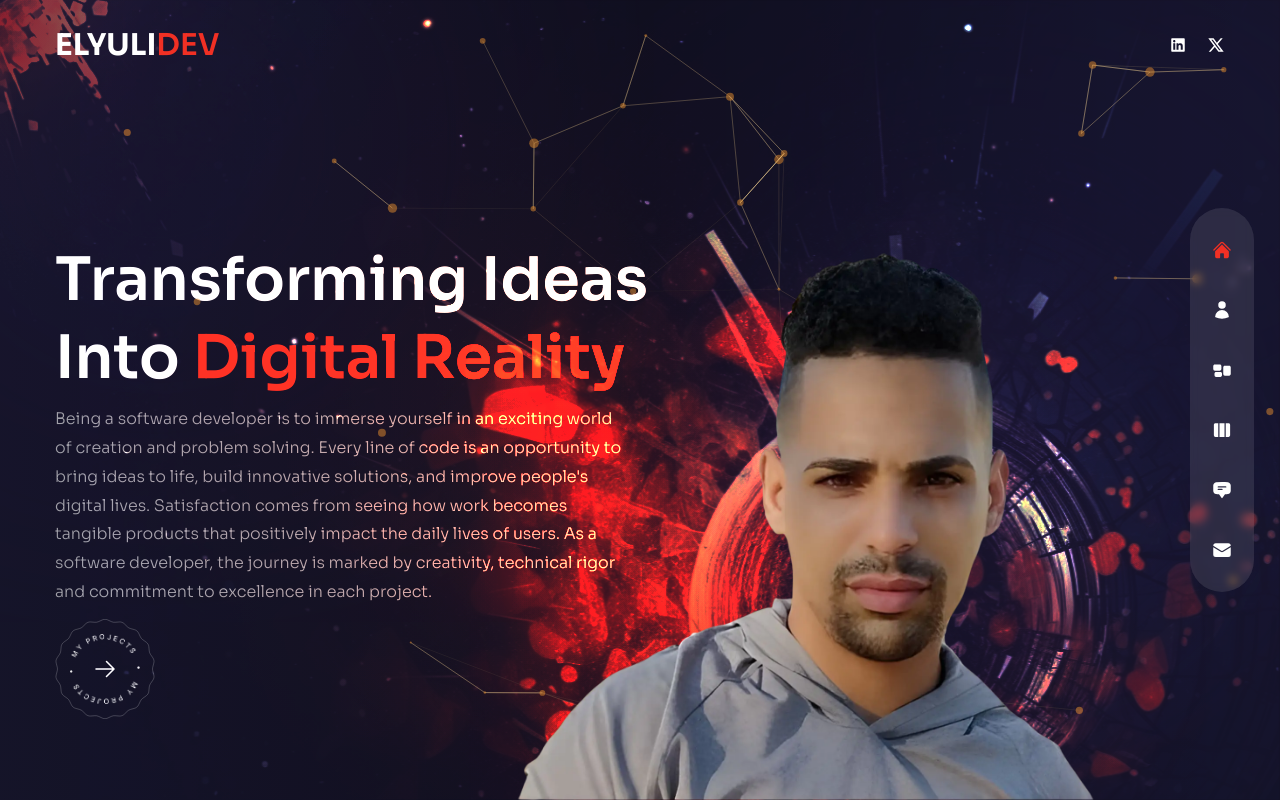
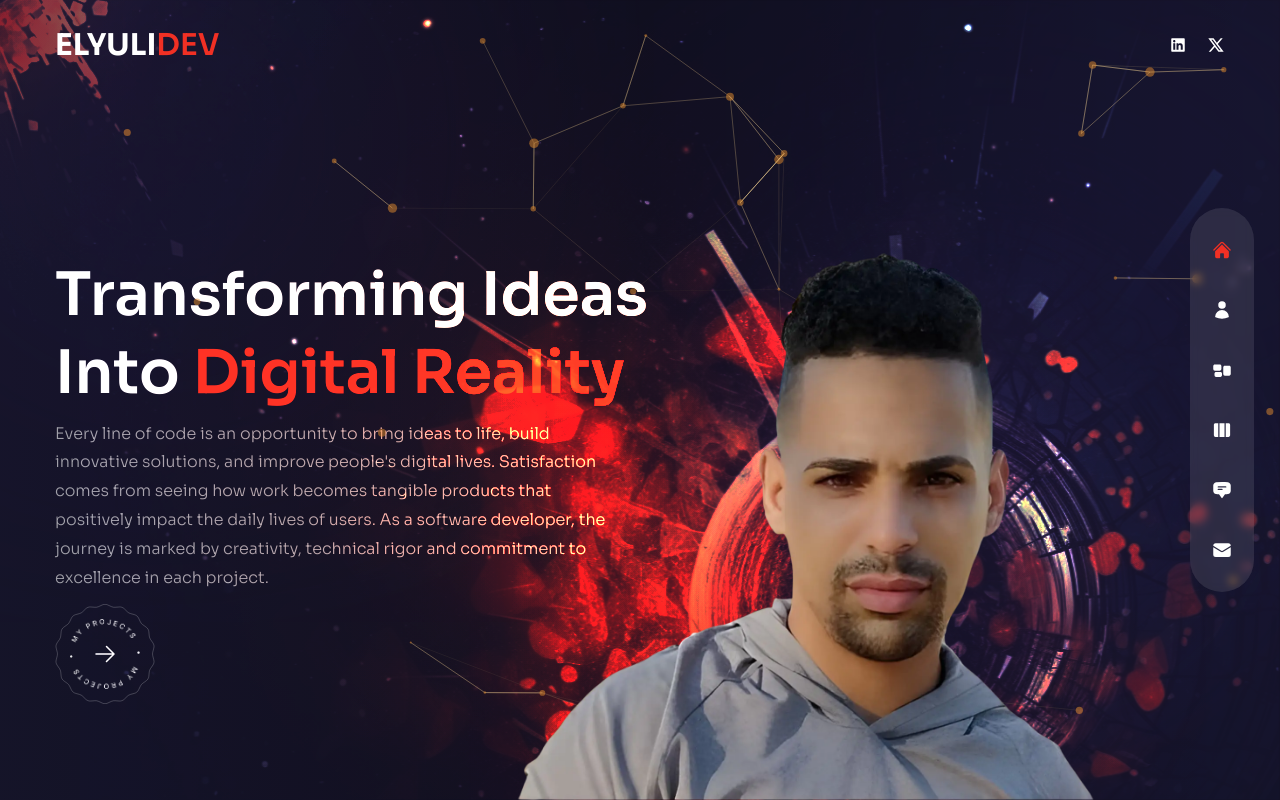
Before and after one commit to elyulidev/elyulidev-portfolio, a Next.js app: page / in a window 1280 px wide. Built offline with nearby package versions, Linux system fonts and the light colour scheme.

Commit message:
Home: cut a little content <p>

```diff
--- a/src/app/page.jsx
+++ b/src/app/page.jsx
@@ -32,14 +32,12 @@ export default function Home() {
 						exit='hidden'
 						className='max-w-sm mx-auto mb-2 xl:max-w-xl xl:mx-0 xl:mb-3'
 					>
-						Being a software developer is to immerse yourself in an exciting
-						world of creation and problem solving. Every line of code is an
-						opportunity to bring ideas to life, build innovative solutions, and
-						improve people&#39;s digital lives. Satisfaction comes from seeing
-						how work becomes tangible products that positively impact the daily
-						lives of users. As a software developer, the journey is marked by
-						creativity, technical rigor and commitment to excellence in each
-						project.
+						Every line of code is an opportunity to bring ideas to life, build
+						innovative solutions, and improve people&#39;s digital lives.
+						Satisfaction comes from seeing how work becomes tangible products
+						that positively impact the daily lives of users. As a software
+						developer, the journey is marked by creativity, technical rigor and
+						commitment to excellence in each project.
 					</motion.p>
 					{/* btn */}
 					<div className='relative flex justify-center xl:hidden'>
```
